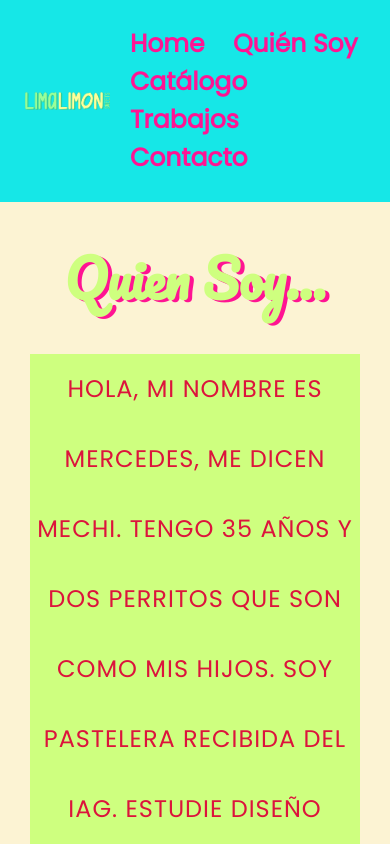
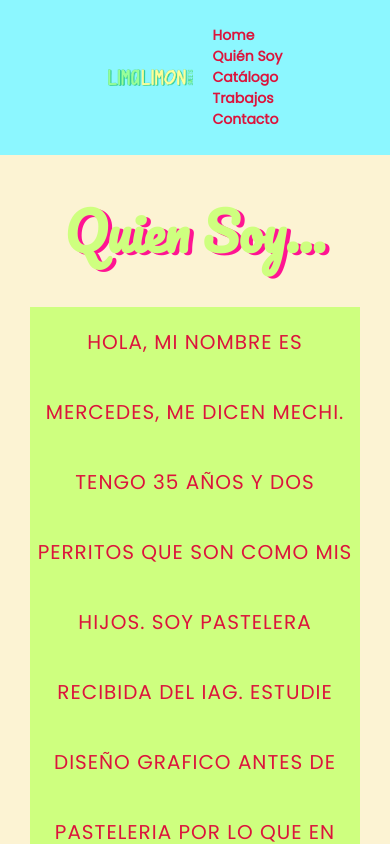
Before and after one commit to MarianaSoledadGarcia/limaLimonSweets, a website: page pages/quiensoy.html in a window 390 px wide. Shown: the top 844 px of the page. Drawn offline with Linux system fonts and the light colour scheme; a web font is replaced by a local one.

Commit message:
cambios en home y quien soy

```diff
--- a/scss/html/_home.scss
+++ b/scss/html/_home.scss
@@ -1,6 +1,6 @@
 header nav ul li{
     @media (max-width: 768px) {
-        display: inline-flex;
+        display: flex;
         font-size: 14px;
     }
 }
--- a/scss/html/_quiensoy.scss
+++ b/scss/html/_quiensoy.scss
@@ -14,7 +14,7 @@ main{
         text-transform: uppercase;
         color: crimson;
         text-align: center;
-        font-size: 24px;
+        font-size: 20px;
         margin-top: 30px;
         margin-bottom: 30px;
         letter-spacing: 1px;
@@ -24,6 +24,7 @@ main{
         @extend %colortexto;
 
     }
+
     .imagenKeyLime{
         width: 100%;
         height: 100%;
--- a/scss/variables/_vars.scss
+++ b/scss/variables/_vars.scss
@@ -1,4 +1,4 @@
-$color-uno: rgb(22, 231, 231);
+$color-uno: rgb(140, 247, 255);
 $color-dos: rgb(120, 46, 131);
 $color-tres: rgb(206, 255, 127);
 $color-cuatro: rgb(252, 243, 211);
```
Also changed, not shown: css/style.css.
